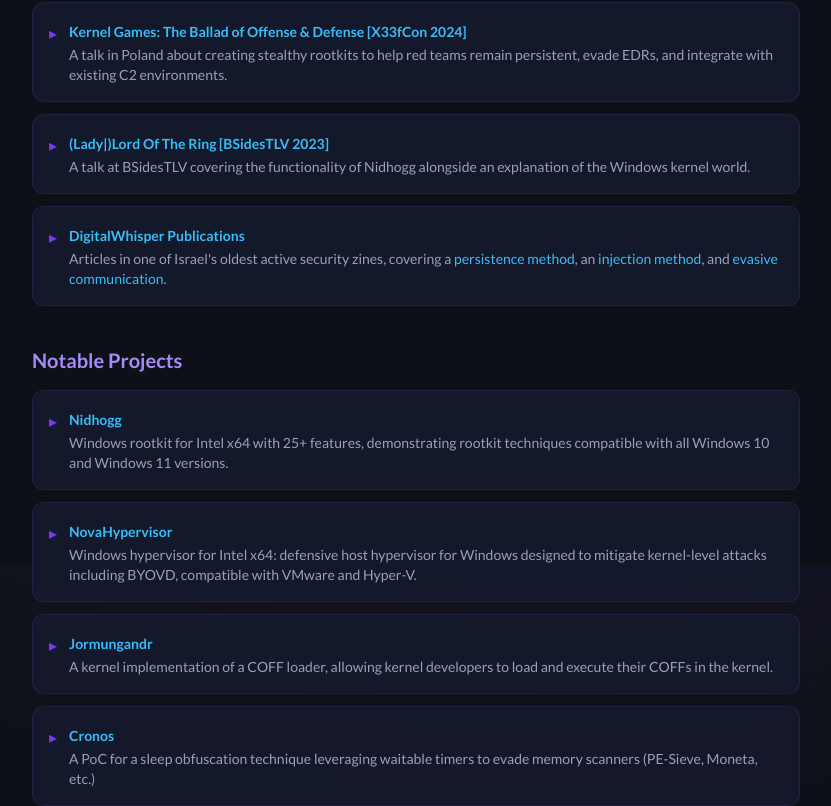
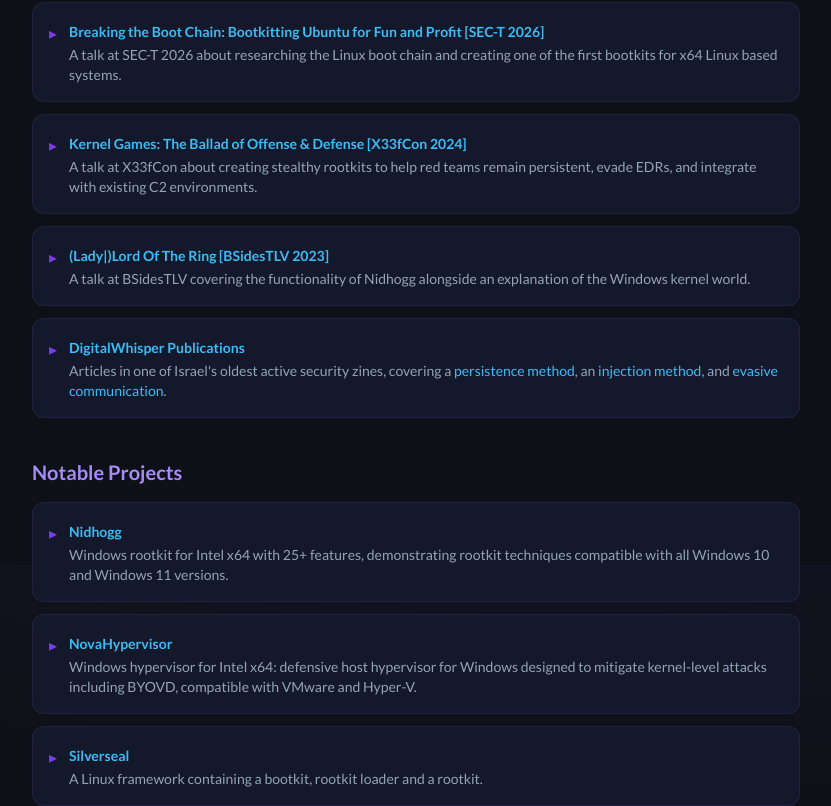
Before and after one commit to Idov31/idov31.github.io, a Next.js app: page /about in a window 1280 px wide. Shown: the part 1035-1841 px from the top of the page, without its empty margins (64-895 px from the left). Built offline with nearby package versions, Linux system fonts and the light colour scheme.

Commit message:
Updated about (#8)

```diff
--- a/src/app/about/page.tsx
+++ b/src/app/about/page.tsx
@@ -81,12 +81,25 @@
                         <span className="text-accentPurple mt-0.5 flex-shrink-0">▸</span>
                         <div>
                             <StyledLink
+                                href="https://www.youtube.com/watch?v=s22wW8I_Jxk"
+                                content="Breaking the Boot Chain: Bootkitting Ubuntu for Fun and Profit [SEC-T 2026]"
+                                textSize="text-sm font-semibold"
+                            />
+                            <p className="text-txtMuted text-sm mt-0.5">
+                                A talk at SEC-T 2026 about researching the Linux boot chain and creating one of the first bootkits for x64 Linux based systems.
+                            </p>
+                        </div>
+                    </li>
+                    <li className="card-surface rounded-xl p-4 flex gap-3">
+                        <span className="text-accentPurple mt-0.5 flex-shrink-0">▸</span>
+                        <div>
+                            <StyledLink
                                 href="https://www.youtube.com/watch?v=edI6tpBO-pY"
                                 content="Kernel Games: The Ballad of Offense & Defense [X33fCon 2024]"
                                 textSize="text-sm font-semibold"
                             />
                             <p className="text-txtMuted text-sm mt-0.5">
-                                A talk in Poland about creating stealthy rootkits to help red teams remain persistent,
+                                A talk at X33fCon about creating stealthy rootkits to help red teams remain persistent,
                                 evade EDRs, and integrate with existing C2 environments.
                             </p>
                         </div>
@@ -131,6 +144,7 @@
                     {[
                         { href: "https://github.com/Idov31/Nidhogg", name: "Nidhogg", desc: "Windows rootkit for Intel x64 with 25+ features, demonstrating rootkit techniques compatible with all Windows 10 and Windows 11 versions." },
                         { href: "https://github.com/Idov31/NovaHypervisor", name: "NovaHypervisor", desc: "Windows hypervisor for Intel x64: defensive host hypervisor for Windows designed to mitigate kernel-level attacks including BYOVD, compatible with VMware and Hyper-V." },
+                        { href: "https://github.com/Idov31/Silverseal", name: "Silverseal", desc: "A Linux framework containing a bootkit, rootkit loader and a rootkit." },
                         { href: "https://github.com/Idov31/Jormungandr", name: "Jormungandr", desc: "A kernel implementation of a COFF loader, allowing kernel developers to load and execute their COFFs in the kernel." },
                         { href: "https://github.com/Idov31/Cronos", name: "Cronos", desc: "A PoC for a sleep obfuscation technique leveraging waitable timers to evade memory scanners (PE-Sieve, Moneta, etc.)" },
                         { href: "https://github.com/Idov31/Venom", name: "Venom", desc: "A library performing evasive communication using a stolen browser socket." },
```
